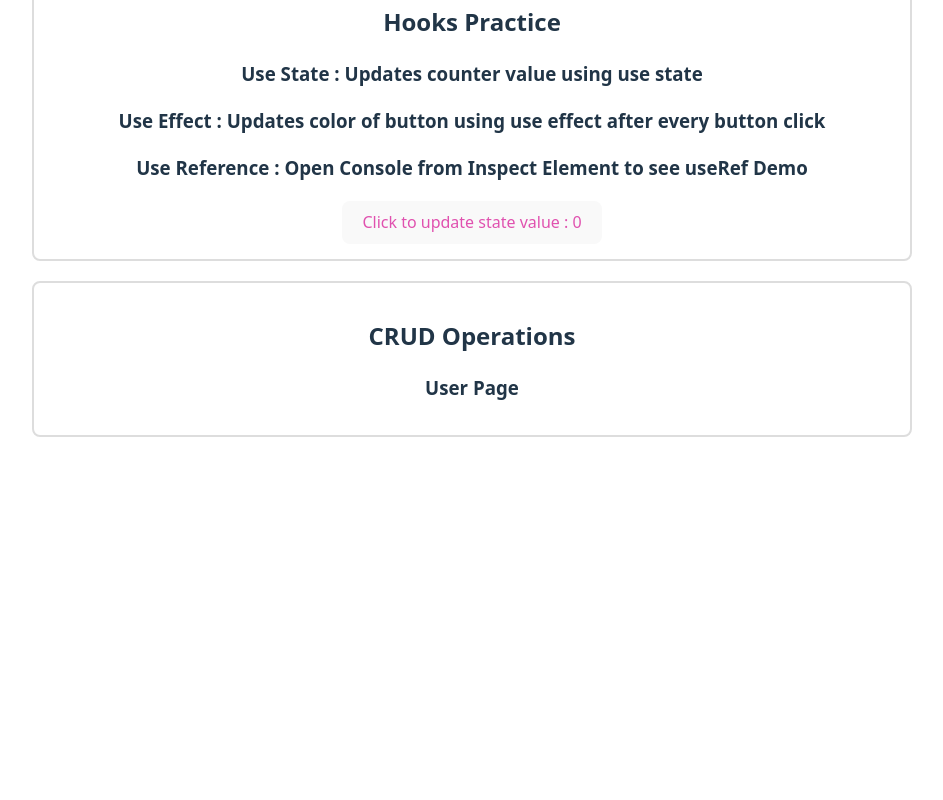
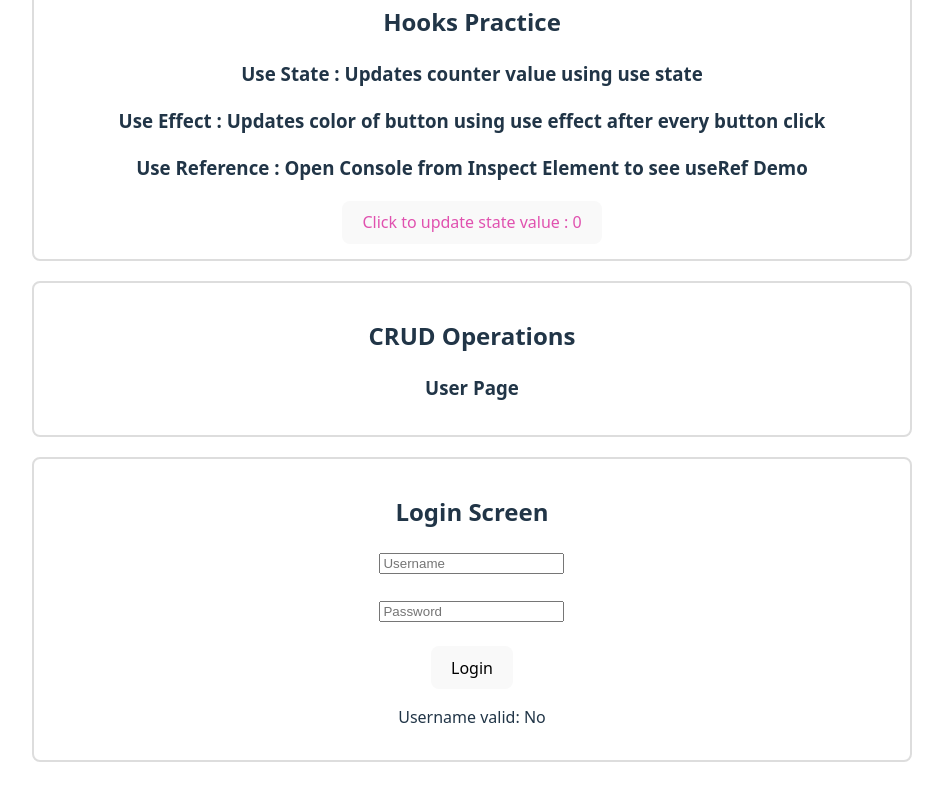
Before and after one commit to SohailUrRahmanGit/ReactTrainingDemo, a React (Vite) app in the folder OneDrive - ATOS/Desktop/ReactLearn/myapp-2/: page / in a window 1280 px wide. Shown: the part 1153-1953 px from the top of the page, without its empty margins (168-1111 px from the left). Before the commit the page ends 1662 px from the top, so only its background shows below. Built offline with nearby package versions, Linux system fonts and the light colour scheme; no server answers.

Commit message:
Use Memo and Use Call back practice

```diff
--- a/OneDrive - ATOS/Desktop/ReactLearn/myapp-2/src/App.jsx
+++ b/OneDrive - ATOS/Desktop/ReactLearn/myapp-2/src/App.jsx
@@ -6,6 +6,7 @@ import Greetings from './component/Greetings'
 import { MultipleGreetings } from './component/Greetings'
 import HookPractice from './component/HookPractice'
 import UsersPage from './component/UsersPage'
+import LoginPage from './component/LoginPage'
 
 function App() {
 
@@ -40,6 +41,11 @@ function App() {
         <UsersPage />
       </section>
 
+        <section className="box">
+        <h2> Login Screen</h2>
+        <LoginPage />
+      </section>
+
     </div>
   )
 }
--- /dev/null
+++ b/OneDrive - ATOS/Desktop/ReactLearn/myapp-2/src/component/LoginPage.jsx
@@ -0,0 +1,45 @@
+import { useState } from "react";
+
+const LoginPage = () => {
+
+const [username, setUsername] = useState("");
+const [password, setPassword] = useState("");
+
+const [value, setValue] = useState(0); // extra State
+
+const heavyUsernameCheck = () => {
+  console.log("Heavy validation running...");
+
+  let count = 0;
+
+  // artificial heavy loop
+  for (let i = 0; i < 10000000; i++) {
+    count += i;
+  }
+
+  // simple condition just to return something
+  return username.length >= 5;
+};
+
+const isUsernameValid = heavyUsernameCheck();
+
+const updateUserName = (e) => {
+  setUsername(e.target.value);
+};
+
+const updatePassword = (e) => {
+  setPassword(e.target.value);
+};
+  return (
+    <div>
+        <form>
+        <input type="text" placeholder="Username" onChange={ updateUserName } /><br /><br />
+        <input type="password" placeholder="Password" onChange={ updatePassword } /><br /><br />
+        <button type="submit">Login</button>
+        </form>
+         <p>Username valid: {isUsernameValid ? "Yes" : "No"}</p>
+    </div>
+  )
+};
+
+export default LoginPage;
--- a/OneDrive - ATOS/Desktop/ReactLearn/myapp-2/src/component/UsersPage.jsx
+++ b/OneDrive - ATOS/Desktop/ReactLearn/myapp-2/src/component/UsersPage.jsx
@@ -13,7 +13,6 @@ const handlePrevious = () => {
       setCurrentIndex(currentIndex - 1);
     }
 };
-
 
 const handleNext = () => {
     if (currentIndex < users.length - 1) {
@@ -56,6 +55,7 @@ const handlePrevious = () => {
 
     fetchUsers();
   }, []);
+
  return (
     <div>
       <h3>User Page</h3>
```
Lines whose indentation alone changed are shown as unchanged.
